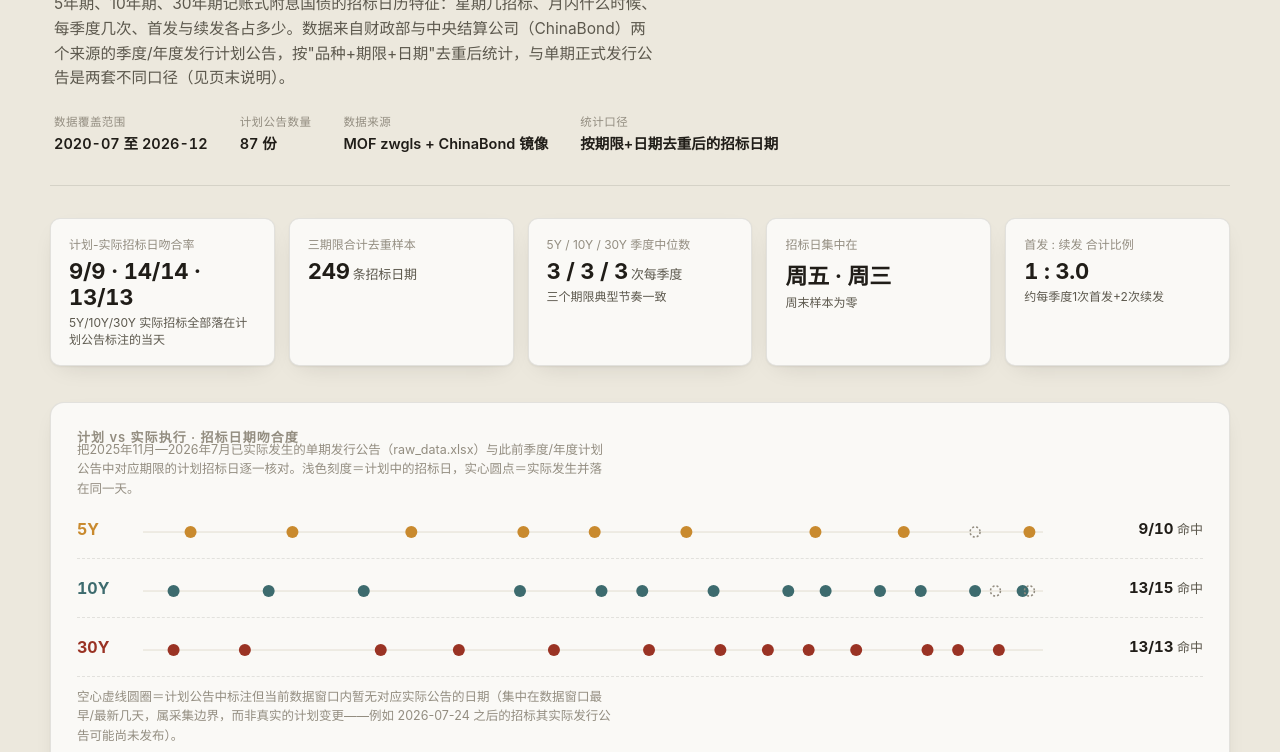
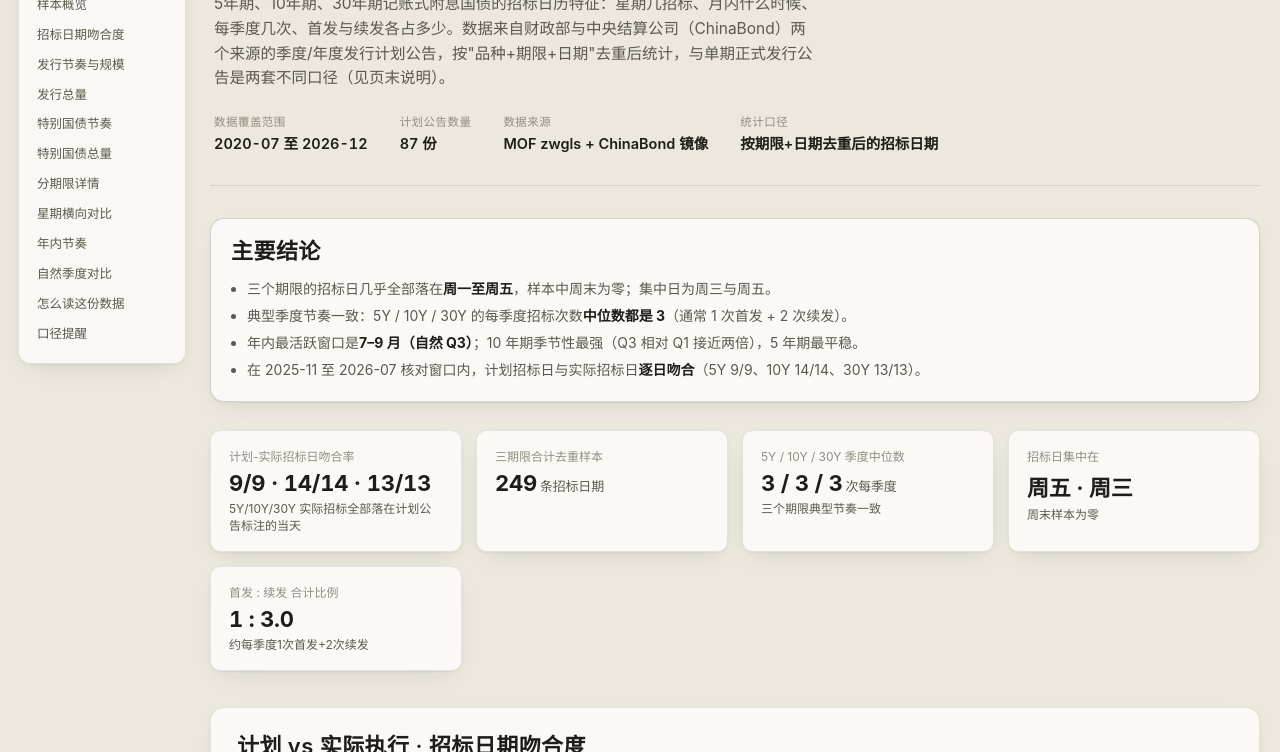
Before and after one commit to jerryYZT/ChinaTreasury_tenor, a plain HTML site: page key_tenor_timeline.html in a window 1280 px wide. Shown: the part 150-902 px from the top of the page. Drawn offline with Linux system fonts and the light colour scheme.

Commit message:
Improve page navigation and split findings from reading guide.
Co-authored-by: Cursor <cursoragent@cursor.com>

```diff
--- /dev/null
+++ b/index.html
@@ -0,0 +1,13 @@
+<!DOCTYPE html>
+<html lang="zh-CN">
+<head>
+  <meta charset="UTF-8">
+  <meta http-equiv="refresh" content="0; url=key_tenor_timeline.html">
+  <link rel="canonical" href="key_tenor_timeline.html">
+  <title>关键期限国债发行时间规律</title>
+  <script>location.replace("key_tenor_timeline.html");</script>
+</head>
+<body>
+  <p><a href="key_tenor_timeline.html">进入：关键期限国债发行时间规律</a></p>
+</body>
+</html>
--- a/key_tenor_timeline.html
+++ b/key_tenor_timeline.html
@@ -91,6 +91,51 @@
   body { padding: 40px 20px 64px; }
   .wrap { max-width: 1180px; margin: 0 auto; }
 
+  /* ---------- toc sidebar ---------- */
+  .toc {
+    position: fixed; top: 72px; left: 18px; width: 168px; z-index: 20;
+    max-height: calc(100vh - 96px); overflow: auto;
+    padding: 12px 10px 14px; border-radius: 12px;
+    background: color-mix(in srgb, var(--surface) 92%, transparent);
+    border: 1px solid var(--border); box-shadow: var(--shadow);
+    backdrop-filter: blur(8px);
+  }
+  .toc .toc-label {
+    font-size: 11px; letter-spacing: 0.08em; color: var(--ink-muted);
+    font-weight: 600; margin: 0 0 10px; padding: 0 6px;
+  }
+  .toc a {
+    display: block; padding: 6px 8px; margin: 1px 0; border-radius: 7px;
+    color: var(--ink-secondary); text-decoration: none; font-size: 12.5px; line-height: 1.35;
+  }
+  .toc a:hover { background: var(--surface-2); color: var(--ink-primary); }
+  .toc a.active { background: var(--surface-2); color: var(--accent); font-weight: 600; }
+  @media (min-width: 1280px) {
+    body { padding-left: 210px; }
+  }
+  @media (max-width: 1279px) {
+    .toc {
+      position: sticky; top: 0; left: auto; width: auto; max-height: none;
+      margin: -20px -8px 22px; z-index: 10;
+      display: flex; flex-wrap: wrap; gap: 4px 2px; align-items: center;
+      border-radius: 0 0 12px 12px;
+    }
+    .toc .toc-label { width: 100%; margin-bottom: 4px; }
+    .toc a { font-size: 12px; padding: 5px 8px; }
+  }
+  @media print { .toc { display: none; } }
+
+  .findings {
+    background: var(--surface); border: 1px solid var(--border-strong); border-radius: 14px;
+    padding: 18px 20px 16px; box-shadow: var(--shadow); margin-bottom: 28px;
+  }
+  .findings h2.section-title { margin-bottom: 10px; }
+  .findings ul { margin: 0; padding-left: 1.15em; color: var(--ink-secondary); font-size: 14px; line-height: 1.65; }
+  .findings li { margin: 4px 0; }
+  .findings li strong { color: var(--ink-primary); }
+  .guide-card { margin-bottom: 28px; }
+  html { scroll-behavior: smooth; scroll-padding-top: 16px; }
+
   .serif { font-family: "Songti SC", "STSong", Georgia, "Noto Serif SC", serif; }
 
   /* ---------- header ---------- */
@@ -131,8 +176,8 @@
 
   /* ---------- section titles ---------- */
   h2.section-title {
-    font-size: 13px; letter-spacing: 0.08em; color: var(--ink-muted); font-weight: 600;
-    margin: 0 0 16px; text-transform: none;
+    font-size: clamp(18px, 2.2vw, 22px); letter-spacing: 0.02em; color: var(--ink-primary); font-weight: 600;
+    margin: 0 0 16px; text-transform: none; line-height: 1.35;
   }
   p.section-note { font-size: 12.5px; color: var(--ink-muted); margin: -10px 0 16px; max-width: 68ch; line-height: 1.55; }
   .callout {
@@ -231,9 +276,25 @@
 </head>
 <body>
 
+<nav class="toc" id="toc" aria-label="目录">
+  <div class="toc-label">目录</div>
+  <a href="#findings">主要结论</a>
+  <a href="#kpiRow">样本概览</a>
+  <a href="#planVsActualCard">招标日期吻合度</a>
+  <a href="#issuanceTimeline">发行节奏与规模</a>
+  <a href="#volumeSection">发行总量</a>
+  <a href="#specialTimeline">特别国债节奏</a>
+  <a href="#specialVolume">特别国债总量</a>
+  <a href="#tenorDetail">分期限详情</a>
+  <a href="#weekdayCompare">星期横向对比</a>
+  <a href="#monthRhythm">年内节奏</a>
+  <a href="#quarterCompare">自然季度对比</a>
+  <a href="#howToRead">怎么读这份数据</a>
+  <a href="#notes">口径提醒</a>
+</nav>
 
 <div class="wrap">
-  <header>
+  <header id="top">
     <div class="eyebrow">财政部国债发行公告数据集 · 季度/年度计划公告</div>
     <h1 class="serif">关键期限国债发行时间规律</h1>
     <p class="sub">5年期、10年期、30年期记账式附息国债的招标日历特征：星期几招标、月内什么时候、每季度几次、首发与续发各占多少。数据来自财政部与中央结算公司（ChinaBond）两个来源的季度/年度发行计划公告，按"品种+期限+日期"去重后统计，与单期正式发行公告是两套不同口径（见页末说明）。</p>
@@ -245,15 +306,25 @@
     </div>
   </header>
 
+  <section class="findings" id="findings">
+    <h2 class="section-title">主要结论</h2>
+    <ul>
+      <li>三个期限的招标日几乎全部落在<strong>周一至周五</strong>，样本中周末为零；集中日为周三与周五。</li>
+      <li>典型季度节奏一致：5Y / 10Y / 30Y 的每季度招标次数<strong>中位数都是 3</strong>（通常 1 次首发 + 2 次续发）。</li>
+      <li>年内最活跃窗口是<strong>7–9 月（自然 Q3）</strong>；10 年期季节性最强（Q3 相对 Q1 接近两倍），5 年期最平稳。</li>
+      <li>在 2025-11 至 2026-07 核对窗口内，计划招标日与实际招标日<strong>逐日吻合</strong>（5Y 9/9、10Y 14/14、30Y 13/13）。</li>
+    </ul>
+  </section>
+
   <section class="kpi-row" id="kpiRow"></section>
 
   <div class="compare-card" id="planVsActualCard">
     <h2 class="section-title" style="margin-bottom:4px;">计划 vs 实际执行 · 招标日期吻合度</h2>
-    <p class="section-note" style="margin-bottom:2px;">把2025年11月—2026年7月已实际发生的单期发行公告（raw_data.xlsx）与此前季度/年度计划公告中对应期限的计划招标日逐一核对。浅色刻度＝计划中的招标日，实心圆点＝实际发生并落在同一天。</p>
+    <p class="section-note" style="margin-bottom:2px;">把2025年11月—2026年7月已实际发生的单期发行公告与此前季度/年度计划公告中对应期限的计划招标日逐一核对。下方按期限画横向时间轴：空心刻度＝计划招标日，实心圆点＝实际落在同一天的招标。</p>
     <div id="planVsActualBody"></div>
   </div>
 
-  <div class="compare-card">
+  <div class="compare-card" id="issuanceTimeline">
     <h2 class="section-title" style="margin-bottom:4px;">发行节奏与规模时间轴 · 每一只券的招标轨迹</h2>
     <p class="section-note" style="margin-bottom:2px;">
       <strong>覆盖范围说明：</strong>本节需要每次招标的实际发行金额，这个字段只在"单期正式发行公告"里公布，而本项目
@@ -264,43 +335,43 @@
     <div id="timelineBody"></div>
   </div>
 
-  <div class="compare-card">
+  <div class="compare-card" id="volumeSection">
     <h2 class="section-title" style="margin-bottom:4px;">发行总量 · 按券号累计</h2>
     <p class="section-note" style="margin-bottom:14px;">同一只券号（同一期号）的首发+历次续发金额堆叠为一根柱，柱内每一段代表一次招标，颜色与上方时间轴保持一致；特别国债用菱形标记区分。</p>
     <div id="volumeBody"></div>
   </div>
 
-  <div class="compare-card">
+  <div class="compare-card" id="specialTimeline">
     <h2 class="section-title" style="margin-bottom:4px;">特别国债 · 发行节奏与规模时间轴</h2>
     <p class="section-note" style="margin-bottom:2px;">
       特别国债横跨多个期限（本次数据里出现在10Y/15Y/20Y/30Y/50Y），实际上是两个不同项目：
-      <strong>到期续作特别国债</strong>（为对冲到期特别国债续作，定向发行给指定银行，一次性操作，图中用★标记）
+      <strong>到期续作特别国债</strong>（为对冲到期特别国债续作，定向发行给指定银行，一次性操作，图中用▲标记）
       与 <strong>超长期特别国债</strong>（2024年起常态化按季发行，同样有首发+续发节奏，图中用●标记）。
       数据窗口：2025年12月–2026年7月（约7个月，是本项目当前抓到的特别国债单期公告全部历史）。
     </p>
     <div id="specialTimelineBody"></div>
   </div>
 
-  <div class="compare-card">
+  <div class="compare-card" id="specialVolume">
     <h2 class="section-title" style="margin-bottom:4px;">特别国债 · 发行总量（按券号+期限累计）</h2>
     <p class="section-note" style="margin-bottom:14px;">窗口内特别国债合计发行 <strong id="specialGrandTotal"></strong> 亿元，其中到期续作与超长期两个项目分开列示。</p>
     <div id="specialVolumeBody"></div>
   </div>
 
-  <h2 class="section-title">分期限详情 · 星期分布 / 月内时点 / 季度节奏</h2>
+  <h2 class="section-title" id="tenorDetail">分期限详情 · 星期分布 / 月内时点 / 季度节奏</h2>
   <div class="tenor-grid" id="tenorGrid"></div>
 
-  <div class="compare-card">
+  <div class="compare-card" id="weekdayCompare">
     <h2 class="section-title" style="margin-bottom:14px;">横向对比 · 三个期限的星期分布叠放对照</h2>
     <div class="legend" id="compareLegend"></div>
     <div id="compareChart"></div>
   </div>
 
-  <h2 class="section-title">年内节奏 · 哪些月份招标更密集</h2>
+  <h2 class="section-title" id="monthRhythm">年内节奏 · 哪些月份招标更密集</h2>
   <p class="section-note">按数据覆盖的年数归一化为"每年该月平均招标次数"，避免因样本起止年份不同（数据从2020年年中开始，1–3月覆盖的年数比7–9月少）而失真。</p>
   <div class="tenor-grid" id="monthGrid"></div>
 
-  <div class="compare-card">
+  <div class="compare-card" id="quarterCompare">
     <h2 class="section-title" style="margin-bottom:4px;">自然季度对比 · Q1–Q4 平均招标次数</h2>
     <p class="section-note" style="margin-bottom:14px;">按公历季度（Q1=1–3月，Q2=4–6月，Q3=7–9月，Q4=10–12月）而非任意滚动季度统计，同样按覆盖年数归一化。</p>
     <div class="legend" id="quarterLegend"></div>
@@ -308,13 +379,18 @@
     <div class="callout" id="quarterCallout"></div>
   </div>
 
-  <footer>
-    <strong>怎么读这份数据：</strong>三个期限的招标日几乎全部落在周一至周五，样本中周六、周日为零，图中已省略。
-    "月内时点"把每月拆成上/中/下旬（1–10日 / 11–20日 / 21–31日）三段，柱越高代表该期限越常在那个时间段招标。
-    "季度节奏"里的中位数最能代表典型情况——三个期限的中位数都是每季度 3 次，通常对应"1 次首发 + 2 次续发"；
-    均值会被个别样本量偏多的季度拉高，不代表常态。"年内节奏"和"自然季度对比"两节回答的是同一件事的两种切法——
-    前者看具体哪个月更活跃，后者把月份归并到公历季度，两者结论一致：三个期限都在 <strong>7–9月（自然Q3）</strong>
-    招标最密集，10年期尤其明显（Q3平均单月/单季次数比Q1高出近一倍），这与三季度国债发行计划通常安排更多续发行有关。<br/><br/>
+  <div class="compare-card guide-card" id="howToRead">
+    <h2 class="section-title" style="margin-bottom:10px;">怎么读这份数据</h2>
+    <p class="section-note" style="margin:0; max-width:82ch;">
+      三个期限的招标日几乎全部落在周一至周五，样本中周六、周日为零，图中已省略。
+      "月内时点"把每月拆成上/中/下旬（1–10日 / 11–20日 / 21–31日）三段，柱越高代表该期限越常在那个时间段招标。
+      "季度节奏"里的中位数最能代表典型情况——三个期限的中位数都是每季度 3 次，通常对应"1 次首发 + 2 次续发"；
+      均值会被个别样本量偏多的季度拉高，不代表常态。"年内节奏"和"自然季度对比"两节是同一现象的两种切法：
+      前者看具体哪个月更活跃，后者把月份归并到公历季度，便于和发行计划的季度安排对照阅读。
+    </p>
+  </div>
+
+  <footer id="notes">
     <strong>口径提醒：</strong>本页基于财政部每季度（部分年度另发年度计划）公布的《国债发行有关安排》滚动计划公告，
     是提前一个季度甚至一整年公布的日历指引；与"单期正式发行公告"（每期国债招标前数日单独发布，用于计算"提前几天公告"）
     是两套不同节奏的公告体系，不可混同解读。完整字段定义见项目 <code>glossary.md</code>；本页图表数据外挂于 <code>data/*.csv</code>（GitHub raw / Pages 相对路径加载）。
@@ -573,12 +649,21 @@
     kpiRow.appendChild(div);
   });
 
-  // ---- plan-vs-actual timeline ----
+  // ---- plan-vs-actual timeline (lane style, month ticks) ----
   (function renderPlanVsActual() {
     var body = document.getElementById("planVsActualBody");
     var covStart = new Date(PLAN_VS_ACTUAL.coverage[0]);
     var covEnd = new Date(PLAN_VS_ACTUAL.coverage[1]);
     var span = covEnd - covStart;
+    var w = 1080;
+
+    var legend = document.createElement("div");
+    legend.className = "lane-legend";
+    legend.style.marginBottom = "8px";
+    legend.innerHTML =
+      '<div class="item"><span class="sw" style="background:transparent;border:1.5px dashed var(--ink-muted);border-radius:50%"></span>计划招标日（空心）</div>' +
+      '<div class="item"><span class="sw" style="background:var(--ink-secondary);border-radius:50%"></span>实际招标日（与计划同日命中）</div>';
+    body.appendChild(legend);
 
     ["5Y", "10Y", "30Y"].forEach(function (term) {
       var d = PLAN_VS_ACTUAL[term];
@@ -586,40 +671,49 @@
       d.actual.forEach(function (s) { actualSet[s] = true; });
       var matched = d.planned.filter(function (s) { return actualSet[s]; }).length;
 
-      var row = document.createElement("div");
-      row.className = "timeline-row";
+      var block = document.createElement("div");
+      block.className = "lane-block";
 
-      var termEl = document.createElement("div");
-      termEl.className = "timeline-term";
-      termEl.style.color = DATA[term].color;
-      termEl.textContent = term;
-      row.appendChild(termEl);
+      var head = document.createElement("div");
+      head.className = "lane-head";
+      head.innerHTML = '<span class="term" style="color:' + DATA[term].color + '">' + term + '</span>' +
+        '<span class="totals">计划 ' + d.planned.length + ' 日 · 实际命中 <b style="color:var(--ink-primary)">' +
+        matched + "/" + d.planned.length + '</b></span>';
+      block.appendChild(head);
 
-      var trackWrap = document.createElement("div");
-      trackWrap.className = "timeline-track";
-      var w = 900, h = 34, midY = 20;
+      var h = 70, midY = 34;
       var svg = svgEl("svg", { width: "100%", height: h, viewBox: "0 0 " + w + " " + h, style: "max-width:" + w + "px;display:block" });
-      svg.appendChild(svgEl("line", { x1: 0, x2: w, y1: midY, y2: midY, class: "gridline" }));
+      svg.appendChild(svgEl("line", { x1: 4, x2: w - 4, y1: midY, y2: midY, class: "gridline" }));
+
+      var cursor = new Date(covStart.getFullYear(), covStart.getMonth(), 1);
+      while (cursor <= covEnd) {
+        var x = ((cursor - covStart) / span) * (w - 8) + 4;
+        if (cursor >= covStart) {
+          svg.appendChild(svgEl("line", { x1: x, x2: x, y1: midY - 3, y2: midY + 3, class: "gridline" }));
+          svg.appendChild(text(x, h - 6, (cursor.getMonth() + 1) + "月", "axis-label", { "text-anchor": "middle", "font-size": "9.5" }));
+        }
+        cursor = new Date(cursor.getFullYear(), cursor.getMonth() + 1, 1);
+      }
 
       d.planned.forEach(function (s) {
-        var x = ((new Date(s) - covStart) / span) * w;
+        var x = ((new Date(s) - covStart) / span) * (w - 8) + 4;
         var hasActual = !!actualSet[s];
-        svg.appendChild(svgEl("circle", {
-          cx: x, cy: midY, r: hasActual ? 6 : 5,
-          style: hasActual ? ("fill:" + DATA[term].color) : "fill:none",
-          stroke: hasActual ? "none" : "var(--ink-muted)", "stroke-width": hasActual ? 0 : 1.5,
-          "stroke-dasharray": hasActual ? "0" : "2,2"
-        }));
+        if (hasActual) {
+          svg.appendChild(svgEl("circle", {
+            cx: x, cy: midY, r: 7,
+            style: "fill:" + DATA[term].color, opacity: 0.92
+          }));
+        } else {
+          svg.appendChild(svgEl("circle", {
+            cx: x, cy: midY, r: 6,
+            style: "fill:none",
+            stroke: "var(--ink-muted)", "stroke-width": 1.5, "stroke-dasharray": "2.5,2"
+          }));
+        }
       });
-      trackWrap.appendChild(svg);
-      row.appendChild(trackWrap);
 
-      var matchEl = document.createElement("div");
-      matchEl.className = "timeline-match";
-      matchEl.innerHTML = "<b>" + matched + "/" + d.planned.length + "</b> 命中";
-      row.appendChild(matchEl);
-
-      body.appendChild(row);
+      block.appendChild(svg);
+      body.appendChild(block);
     });
 
     var note = document.createElement("p");
@@ -1048,6 +1142,27 @@
     '<strong>Q3（7–9月）是全年招标最密集的自然季度</strong>——相对Q1（1–3月）的倍数：' +
     '5Y ' + q3Ratios[0] + '× ／ 10Y ' + q3Ratios[1] + '× ／ 30Y ' + q3Ratios[2] + '×。' +
     '10年期的季节性最强，Q3平均招标次数接近Q1的两倍；5年期最平稳，四个季度差异不大。';
+  // ---- toc active state ----
+  (function setupToc() {
+    var links = Array.prototype.slice.call(document.querySelectorAll(".toc a[href^='#']"));
+    if (!links.length || !("IntersectionObserver" in window)) return;
+    var map = {};
+    links.forEach(function (a) {
+      var id = a.getAttribute("href").slice(1);
+      var el = document.getElementById(id);
+      if (el) map[id] = a;
+    });
+    var io = new IntersectionObserver(function (entries) {
+      entries.forEach(function (en) {
+        if (!en.isIntersecting) return;
+        links.forEach(function (a) { a.classList.remove("active"); });
+        var a = map[en.target.id];
+        if (a) a.classList.add("active");
+      });
+    }, { rootMargin: "-20% 0px -65% 0px", threshold: 0.01 });
+    Object.keys(map).forEach(function (id) { io.observe(document.getElementById(id)); });
+  })();
+
   }
 
   Promise.all([
```
